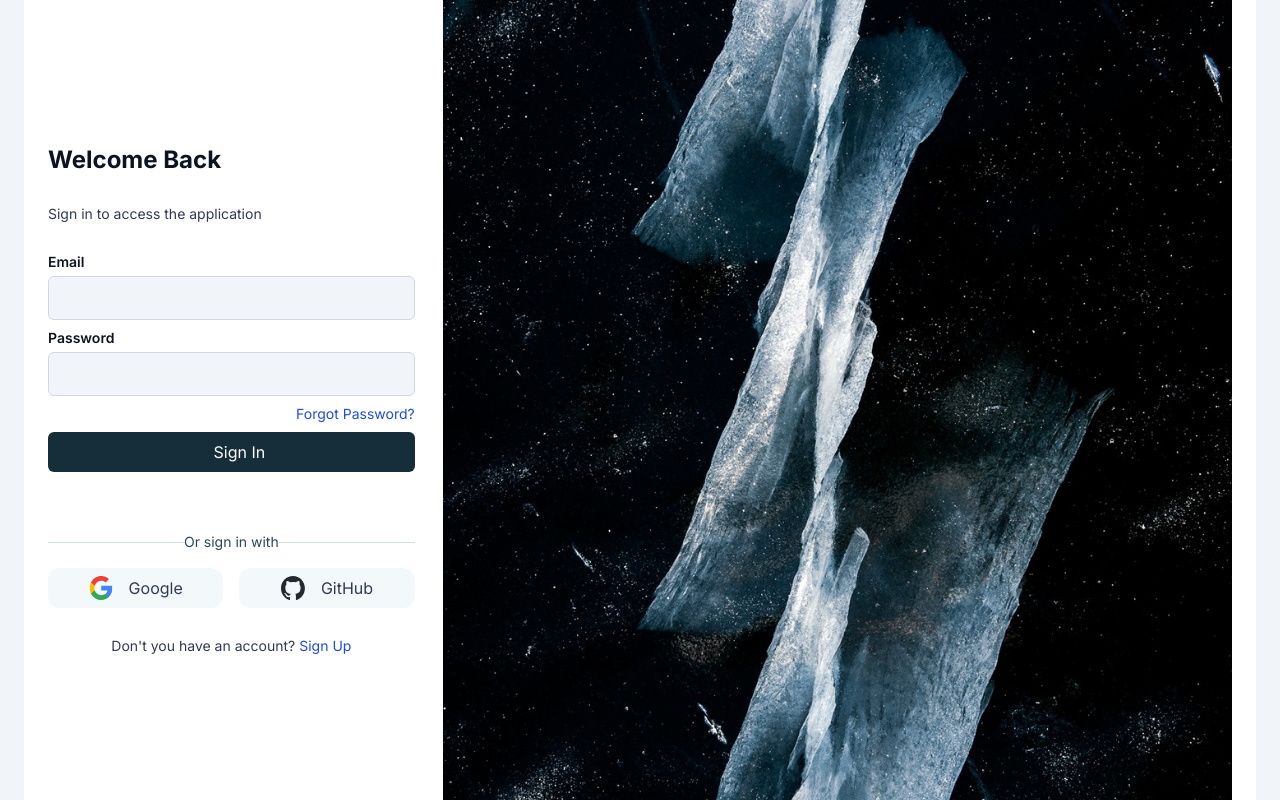
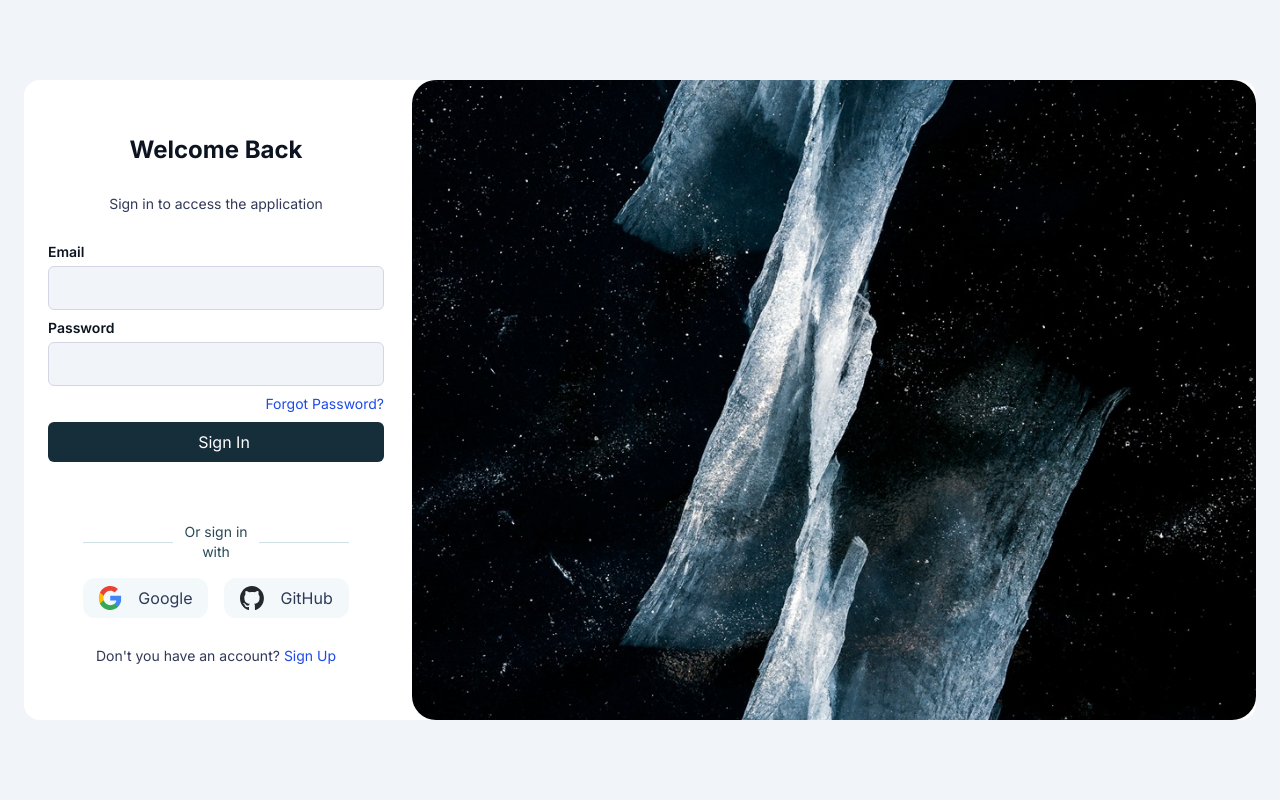
Before and after one commit to thiagoelias99/login, a Next.js app in the folder next_auth_v5/: page / in a window 1280 px wide. Shown: the top 800 px of the page. Built offline with nearby package versions, Linux system fonts and the light colour scheme; no server answers.

Commit message:
style: :lipstick: Update UI

```diff
--- a/next_auth_v5/src/app/(root)/_components/main_section.tsx
+++ b/next_auth_v5/src/app/(root)/_components/main_section.tsx
@@ -8,7 +8,7 @@ export default function MainSection() {
   const [showSignUpForm, setShowSignUpForm] = useState(false)
 
   return (
-    <div className='w-full max-w-[720px] flex flex-col gap-7 lg:justify-center'>
+    <div className='w-full h-full max-w-[360px] flex flex-col gap-7 justify-start items-center lg:justify-center overflow-y-auto [&::-webkit-scrollbar]:hidden pl-6 py-2'>
       <h1 className='text-2xl font-bold'>{showSignUpForm ? "Welcome" : "Welcome Back"}</h1>
       <p className='max-w-prose text-sm text-[#313957]'>{showSignUpForm ? "Sign up" : "Sign in"} to access the application</p>
 
--- a/next_auth_v5/src/app/(root)/page.tsx
+++ b/next_auth_v5/src/app/(root)/page.tsx
@@ -9,15 +9,18 @@ export default async function Home() {
   if (session) { redirect('/home') }
 
   return (
-    <main className='w-full bg-white p-6 flex flex-col lg:flex-row-reverse lg:justify-center gap-7 rounded-2xl'>
+    <main className='w-full h-full bg-white flex flex-col lg:flex-row-reverse lg:justify-center gap-7 rounded-2xl'>
+      <div className='relative w-full'>
         <Image
           aria-hidden={true}
           src="/login_image.jpg"
-        width={1440}
-        height={810}
+          fill
           alt="background image"
+          placeholder='blur'
+          blurDataURL='/login_image.jpg'
           className='hidden sm:block w-full lg:w-2/3 rounded-3xl object-cover'
         />
+      </div>
       <MainSection />
     </main>
   );
--- a/next_auth_v5/src/app/globals.css
+++ b/next_auth_v5/src/app/globals.css
@@ -1,3 +1,7 @@
 @tailwind base;
 @tailwind components;
 @tailwind utilities;
+
+body {
+  box-sizing: border-box;
+}
```
Lines whose indentation alone changed are shown as unchanged.
